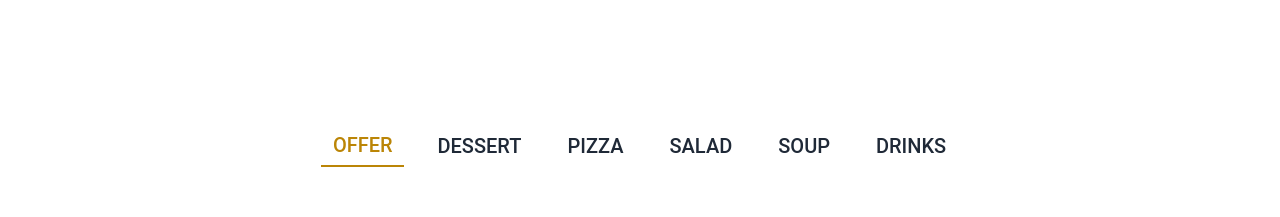
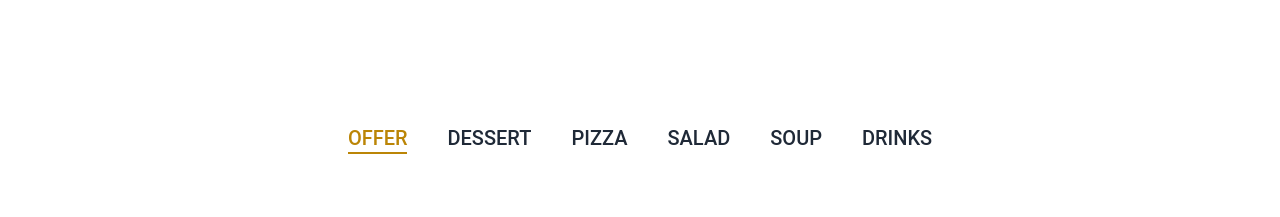
Before and after one commit to ashik-08/m64-bistro-boss-client, a React (Vite) app: page /order/offer in a window 1280 px wide. Shown: the part 980-1197 px from the top of the page. Built offline with nearby package versions, Linux system fonts and the light colour scheme.

Commit message:
updated food ordering tabs on OrderFood Page

```diff
--- a/src/App.jsx
+++ /dev/null
@@ -1,12 +0,0 @@
-import './App.css'
-
-function App() {
-
-  return (
-    <>
-      <h1>Vite + React</h1>
-    </>
-  )
-}
-
-export default App
--- a/src/pages/OrderPage/OrderPage.jsx
+++ b/src/pages/OrderPage/OrderPage.jsx
@@ -3,12 +3,12 @@ import Cover from "../../components/Cover/Cover";
 import banner from "../../assets/order/banner-order.jpg";
 import Container from "../../components/Container/Container";
 import { Tab, Tabs, TabList, TabPanel } from "react-tabs";
-import "react-tabs/style/react-tabs.css";
+// import "react-tabs/style/react-tabs.css";
+import "./OrderTab.css";
 import { useState } from "react";
 import useMenu from "../../components/hooks/useMenu";
 import OrderTab from "../../components/OrderTab/OrderTab";
 import { useParams } from "react-router-dom";
-import "./OrderTab.css";
 
 const OrderPage = () => {
   const categories = ["offer", "dessert", "pizza", "salad", "soup", "drinks"];
@@ -42,7 +42,7 @@ const OrderPage = () => {
             onSelect={(index) => setTabIndex(index)}
             className="mt-24 md:mt-28 lg:mt-32 xl:mt-36"
           >
-            <TabList className="mb-10 md:mb-14 lg:mb-16 xl:mb-20 uppercase flex flex-wrap justify-center gap-5 lg:text-lg xl:text-xl font-medium">
+            <TabList className="mb-10 md:mb-14 lg:mb-16 xl:mb-20 uppercase flex flex-wrap justify-center gap-10 lg:text-lg xl:text-xl font-medium">
               <Tab>offer</Tab>
               <Tab>dessert</Tab>
               <Tab>pizza</Tab>
--- a/src/pages/OrderPage/OrderTab.css
+++ b/src/pages/OrderPage/OrderTab.css
@@ -1,5 +1,10 @@
 .react-tabs__tab--selected {
   color: #bb8506;
   border: none;
+  outline: none;
   border-bottom: 2px solid #bb8506;
 }
+
+.react-tabs__tab {
+  cursor: pointer;
+}
```
Also changed, not shown: src/main.jsx (+3 -6 lines), src/App.css (deleted).
